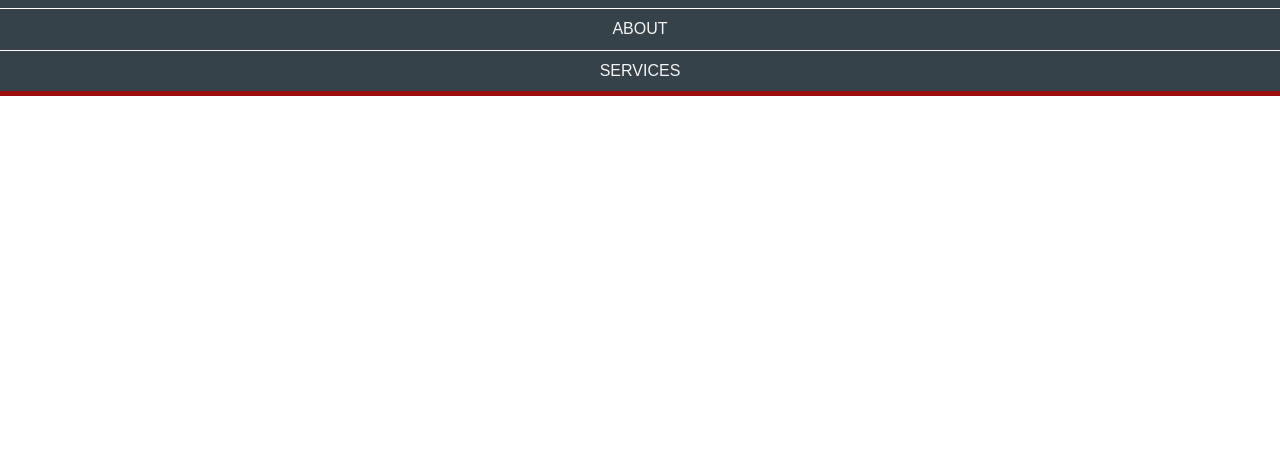
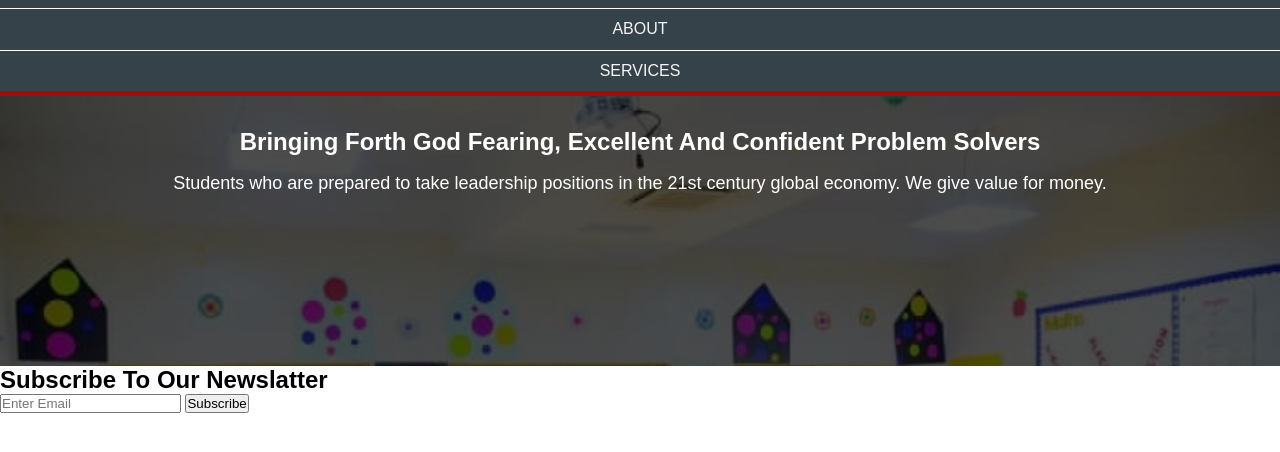
Before and after one commit to Esi-meci/Acme-Website, a plain HTML site: page index.html in a window 1280 px wide. Shown: the part 210-662 px from the top of the page. Drawn offline with Linux system fonts and the light colour scheme; a web font is replaced by a local one.

Commit message:
adding banner

```diff
--- a/index.html
+++ b/index.html
@@ -26,5 +26,23 @@
             </ul>
         </nav>
     </header>
+    <main>
+        <div class="banner">
+            <div class="overlay">
+                <h1>Bringing Forth God Fearing, Excellent And Confident Problem Solvers</h1>
+                <p>
+                    Students who are prepared to take leadership positions in the 21st century global economy. We give value for money.
+                </p>
+            </div>
+        </div>
+        <section class="newslatter">
+            <h1>Subscribe To Our Newslatter</h1>
+            <form action="#">
+                <input type="email" placeholder="Enter Email">
+                <input type="button" name="button" id="button" value="Subscribe">
+            </form>
+        </section>
+
+    </main>
 </body>
 </html>
--- a/styles.css
+++ b/styles.css
@@ -96,6 +96,8 @@ nav a{
 nav{
     margin-top: 3px;
     display: none;
+    transform-origin: top center;
+    z-index: 1;
 }
 
 /* adding dynamic color to h1 on hover */
@@ -135,3 +137,28 @@ header:hover{
 :is(header:hover, header:focus-within) nav{
     display: block;
 }
+
+/* styling banner */
+.banner{
+    background-image: url(resources/banner.jpeg);
+    background-size: cover;
+    min-height: 270px;
+    text-align: center;
+    color: var(--TOGGLE-COLOR);
+    font-family: 'Nanito', sans-serif;
+
+}
+.overlay{
+    background-color: rgba(0,0,0,0.7);
+    height: 270px;
+}
+.banner h1{
+    font-family: Arial, Helvetica, sans-serif;
+    font-weight: bolder;
+    font-size: 1.5em;
+    padding: 2rem 0 1.1rem;
+}
+.banner p {
+    padding: 0 5px 0;
+    font-size: 18px;
+}
```
Also changed, not shown: resources/banner.jpeg (added), resources/image 1.png (added).
